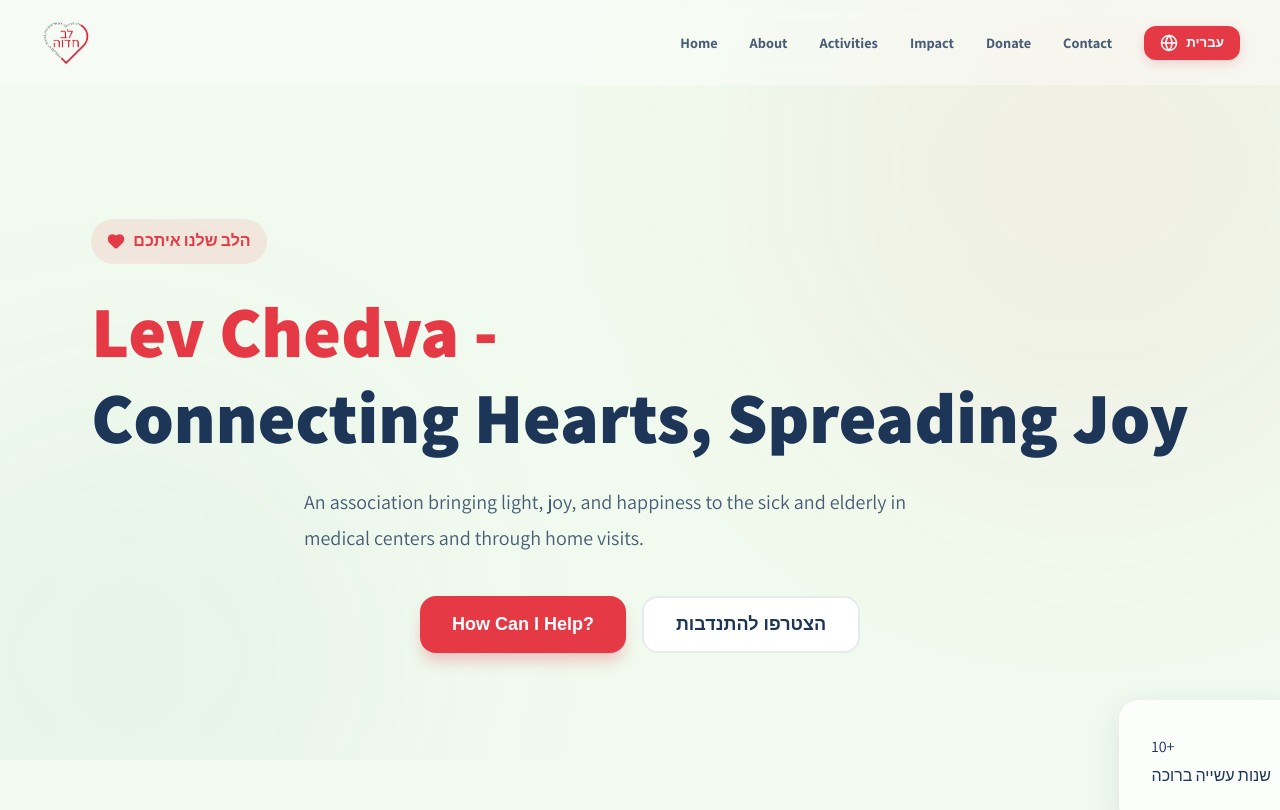
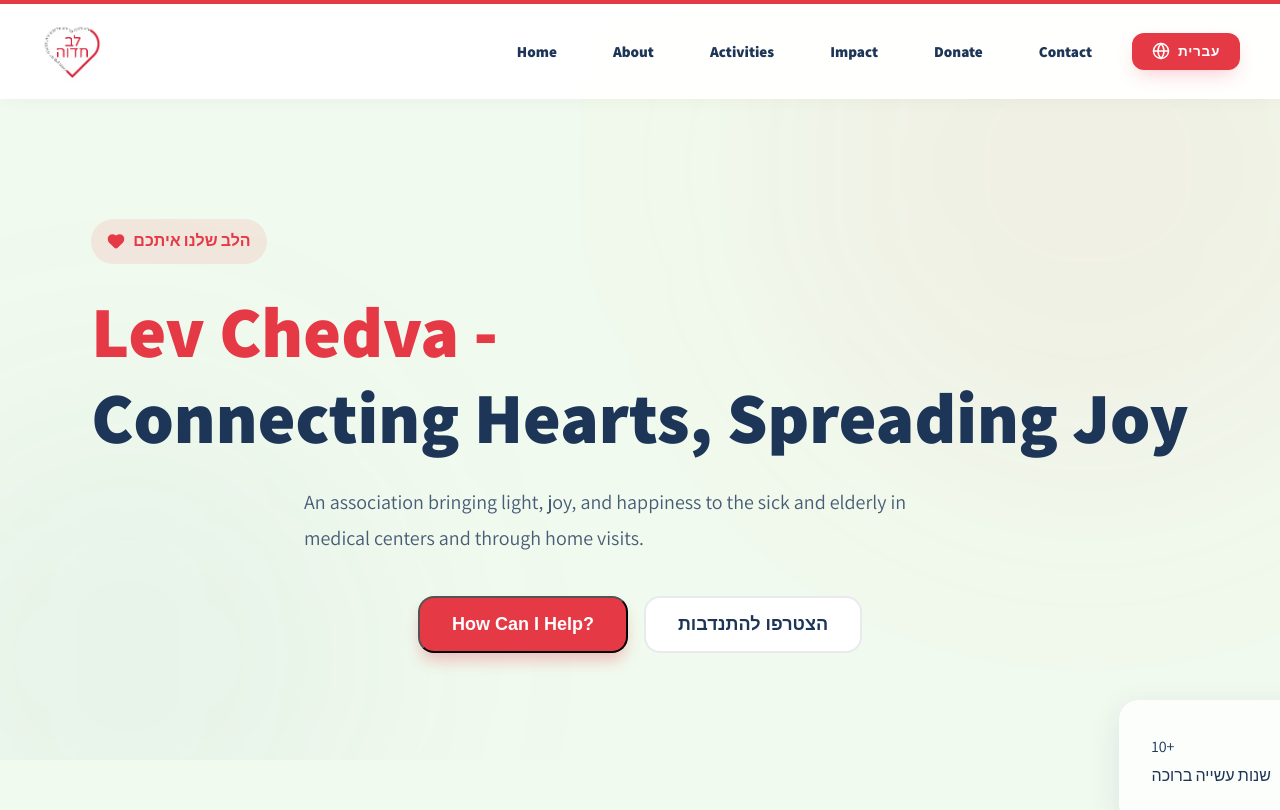
Before and after one commit to Evyatar-Hazan/lev-chedva-website, a React (Vite) app: page / in a window 1280 px wide. Shown: the top 810 px of the page. Built offline with nearby package versions, Linux system fonts and the light colour scheme.

Commit message:
add navber

```diff
--- a/src/components/layout/Footer.tsx
+++ b/src/components/layout/Footer.tsx
@@ -10,7 +10,7 @@
         <div className="col-span-1 md:col-span-1" style={{ gridColumn: 'span 1' }}>
           <div style={{ display: 'flex', alignItems: 'center', gap: '0.75rem', marginBottom: '2rem' }}>
             <img src={logo} alt="Logo" style={{ height: '40px', width: 'auto', filter: 'brightness(0) invert(1)' }} />
-            <div className="text-2xl font-black text-primary" style={{ fontSize: '1.5rem', color: 'var(--primary)', fontWeight: 900 }}>לב חדווה</div>
+            <div className="text-2xl font-black text-primary" style={{ fontSize: '1.5rem', color: 'var(--primary)', fontWeight: 900 }}>לב חדוה</div>
           </div>
           <p className="text-white/50 leading-loose mb-10" style={{ color: 'rgba(255, 255, 255, 0.5)', marginBottom: '2.5rem', fontSize: '0.95rem' }}>
             עמותה רשומה בישראל הפועלת למען שיפור רווחתם הנפשית של החולים והקשישים.
@@ -49,7 +49,7 @@
       </div>
 
       <div className="container mt-16 pt-8 border-t border-white/10 text-center text-white/40 text-sm" style={{ marginTop: '4rem', paddingTop: '2rem', borderTop: '1px solid rgba(255, 255, 255, 0.1)', textAlign: 'center', color: 'rgba(255, 255, 255, 0.4)', fontSize: '0.875rem' }}>
-        <p>© {new Date().getFullYear()} עמותת לב חדווה. כל הזכויות שמורות. נבנה באהבה <Heart size={12} className="inline text-primary" fill="currentColor" style={{ display: 'inline', color: 'var(--primary)' }} /> על ידי Antigravity</p>
+        <p>© {new Date().getFullYear()} עמותת לב חדוה. כל הזכויות שמורות. נבנה באהבה <Heart size={12} className="inline text-primary" fill="currentColor" style={{ display: 'inline', color: 'var(--primary)' }} /> על ידי Antigravity</p>
       </div>
     </footer>
   );
--- a/src/components/layout/Navbar.tsx
+++ b/src/components/layout/Navbar.tsx
@@ -39,8 +39,8 @@
     <nav className={cn(
       "fixed top-0 left-0 right-0 z-50 transition-all duration-500",
       isScrolled
-        ? "bg-white/95 backdrop-blur-md shadow-xl py-3 border-b border-primary/10"
-        : "bg-white/40 backdrop-blur-sm py-5"
+        ? "bg-white shadow-2xl py-3"
+        : "bg-white/90 backdrop-blur-md py-5 shadow-lg"
     )} style={{
       position: 'fixed',
       top: 0,
@@ -48,11 +48,11 @@
       right: 0,
       zIndex: 50,
       transition: 'all 0.5s cubic-bezier(0.4, 0, 0.2, 1)',
-      backgroundColor: isScrolled ? 'rgba(255, 255, 255, 0.95)' : 'rgba(255, 255, 255, 0.4)',
-      backdropFilter: 'blur(10px)',
-      boxShadow: isScrolled ? '0 10px 30px -10px rgba(0,0,0,0.1)' : 'none',
+      backgroundColor: isScrolled ? '#ffffff' : 'rgba(255, 255, 255, 0.95)',
+      backdropFilter: 'blur(12px)',
+      boxShadow: isScrolled ? '0 15px 40px -10px rgba(0,0,0,0.15)' : '0 4px 20px -5px rgba(0,0,0,0.05)',
       padding: isScrolled ? '0.75rem 1.5rem' : '1.25rem 1.5rem',
-      borderBottom: isScrolled ? '1px solid rgba(230, 57, 70, 0.1)' : 'none'
+      borderTop: '4px solid var(--primary)',
     }}>
       <div className="container" style={{
         maxWidth: '1200px',
@@ -61,49 +61,52 @@
         justifyContent: 'space-between',
         alignItems: 'center'
       }}>
-        <div style={{ display: 'flex', alignItems: 'center', gap: '0.75rem' }}>
-          <img src={logo} alt="Lev Chedva Logo" style={{ height: '45px', width: 'auto' }} />
-          <div className="text-2xl font-black text-primary" style={{
-            fontSize: '1.5rem',
+        <div style={{ display: 'flex', alignItems: 'center', gap: '1rem' }}>
+          <img src={logo} alt="Lev Chedva Logo" style={{ height: '55px', width: 'auto', filter: 'drop-shadow(0 2px 4px rgba(0,0,0,0.05))' }} />
+          <div className="text-3xl font-black text-primary" style={{
+            fontSize: '1.75rem',
             fontWeight: 900,
             color: 'var(--primary)',
-            letterSpacing: '-0.02em'
+            letterSpacing: '-0.03em',
+            lineHeight: 1
           }}>
           </div>
         </div>
 
         {/* Desktop Links */}
-        <div className="hidden md:flex items-center gap-8" style={{ display: 'flex', gap: '2rem', alignItems: 'center' }}>
+        <div className="hidden md:flex items-center gap-6" style={{ display: 'flex', gap: '1.5rem', alignItems: 'center' }}>
           {navLinks.map((link) => (
-            <a key={link.name} href={link.href} className="hover:text-primary transition-all duration-300 font-bold text-sm tracking-wide" style={{
+            <a key={link.name} href={link.href} className="navbar-link" style={{
               color: 'var(--text)',
-              fontSize: '0.9rem',
-              fontWeight: 700,
-              opacity: 0.8,
-              transition: 'all 0.3s ease'
+              fontSize: '0.95rem',
+              fontWeight: 800,
+              padding: '0.5rem 1rem',
+              borderRadius: '0.5rem',
+              transition: 'all 0.3s cubic-bezier(0.4, 0, 0.2, 1)',
+              position: 'relative'
             }}>
               {link.name}
             </a>
           ))}
-          <button onClick={toggleLanguage} className="flex items-center gap-2 px-4 py-2 rounded-xl bg-primary text-white hover:bg-primary-dark transition-all shadow-lg shadow-primary/20" style={{
+          <button onClick={toggleLanguage} className="bg-primary hover:bg-primary-dark text-white" style={{
             display: 'flex',
             alignItems: 'center',
             gap: '0.5rem',
-            padding: '0.5rem 1rem',
+            padding: '0.6rem 1.25rem',
             borderRadius: '0.75rem',
             backgroundColor: 'var(--primary)',
             color: 'white',
-            fontWeight: 'bold',
-            boxShadow: '0 4px 12px rgba(230, 57, 70, 0.2)'
+            fontWeight: 800,
+            fontSize: '0.85rem',
+            boxShadow: '0 8px 20px -6px rgba(230, 57, 70, 0.3)',
+            border: 'none',
+            cursor: 'pointer',
+            transition: 'all 0.3s ease'
           }}>
             <Globe size={18} />
-            <span className="font-bold text-xs">{i18n.language === 'he' ? 'ENGLISH' : 'עברית'}</span>
+            <span style={{ letterSpacing: '0.05em' }}>{i18n.language === 'he' ? 'ENGLISH' : 'עברית'}</span>
           </button>
         </div>
-
-        {/* Mobile Toggle - Disabled for now as per simplified design */}
-        {/* <button className="md:hidden" onClick={() => setIsMobileMenuOpen(!isMobileMenuOpen)} style={{ display: 'none' }}>
-        </button> */}
       </div>
 
       {/* Styled manually since I'm not using full Tailwind yet, just helpers */}
--- a/src/index.css
+++ b/src/index.css
@@ -66,11 +66,26 @@
   line-height: 1.2;
 }
 
-button {
-  cursor: pointer;
-  border: none;
-  outline: none;
+.navbar-link:hover {
+  background: rgba(230, 57, 70, 0.05);
+  color: var(--primary) !important;
+  opacity: 1 !important;
+}
+
+.navbar-link::after {
+  content: '';
+  position: absolute;
+  bottom: 0;
+  left: 50%;
+  width: 0;
+  height: 2px;
+  background: var(--primary);
   transition: all 0.3s ease;
+  transform: translateX(-50%);
+}
+
+.navbar-link:hover::after {
+  width: 70%;
 }
 
 a {
--- a/src/locales/he.json
+++ b/src/locales/he.json
@@ -3,21 +3,21 @@
     "home": "בית",
     "about": "אודות",
     "activities": "פעילות",
-    "statistics": "מספרים מספרים",
+    "statistics": "סטטיסטיקות",
     "donation": "תרומה",
     "stories": "סיפורים מהלב",
     "contact": "צור קשר"
   },
   "hero": {
-    "title1": "לב חדווה -",
+    "title1": "לב חדוה -",
     "title2": "מחברים לבבות, משמחים פנים",
-    "subtitle": "עמותה המביאה אור, שמחה וחדווה לחולים וקשישים במרכזים רפואיים ובביקורי בית.",
+    "subtitle": "עמותה המביאה אור, שמחה וחדוה לחולים וקשישים במרכזים רפואיים ובביקורי בית.",
     "cta": "איך אפשר לעזור?"
   },
   "about": {
     "title": "מי אנחנו?",
-    "description": "עמותת לב חדווה הוקמה במטרה להפיץ אור ושמחה בקרב אלו הזקוקים לכך ביותר. אנו מאמינים שחיוך אחד יכול לשנות עולם ומלואו.",
-    "mission": "השליחות שלנו היא להיות שם עבור כל אדם שמרגיש בודד או כואב, ולהביא אליו את רוח הלב והחדווה."
+    "description": "עמותת לב חדוה הוקמה במטרה להפיץ אור ושמחה בקרב אלו הזקוקים לכך ביותר. אנו מאמינים שחיוך אחד יכול לשנות עולם ומלואו.",
+    "mission": "השליחות שלנו היא להיות שם עבור כל אדם שמרגיש בודד או כואב, ולהביא אליו את רוח הלב והחדוה."
   },
   "stats": {
     "volunteers": "מתנדבים פעילים",
```
